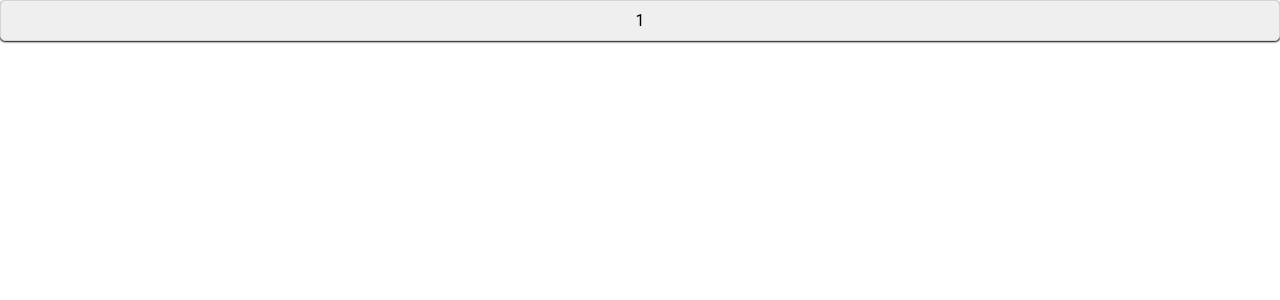
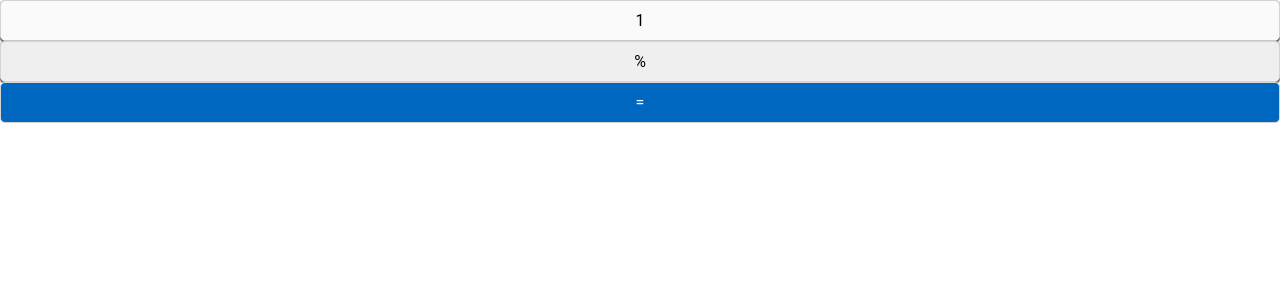
Before and after one commit to miguel-rodrigo/calculator_app, a React (Create React App) app: page / in a window 1280 px wide. Shown: the top 300 px of the page. Built offline with nearby package versions, Linux system fonts and the light colour scheme.

Commit message:
style buttons

```diff
--- a/src/App.tsx
+++ b/src/App.tsx
@@ -5,7 +5,9 @@ import Button from './Components/Button/Button';
 function App() {
   return (
     <div className="App">
-      <Button text='1' action={() => {}}/>
+      <Button text='1' type="light" action={() => {}}/>
+      <Button text='%' type="dark" action={() => {}}/>
+      <Button text='=' type="main" action={() => {}}/>
     </div>
   );
 }
--- a/src/Components/Button/Button.scss
+++ b/src/Components/Button/Button.scss
@@ -1,3 +1,5 @@
+@use 'src/global';
+
 .button {
   display: flex;
   align-items: center;
@@ -9,6 +11,20 @@
   box-shadow: 0px 1px 2px 0px;
 
   span {
-
+    font-size: 16px;
+    font-weight: 400;
   }
 }
+
+.light {
+  background-color: global.$button-light;
+}
+
+.dark {
+  background-color: global.$button-dark;
+}
+
+.main {
+  color: global.$text-inverse;
+  background-color: global.$button-main;
+}
--- a/src/Components/Button/Button.tsx
+++ b/src/Components/Button/Button.tsx
@@ -2,12 +2,13 @@ import './Button.scss'
 
 interface ButtonProps {
   text: string
+  type: "light" | "dark" | "main"
   action: () => void
 }
 
 const Button = function(props: ButtonProps) {
   return (
-    <div className="button" onClick={props.action}>
+    <div className={"button " + props.type} onClick={props.action}>
       <span>{props.text}</span>
     </div>
   )
```
